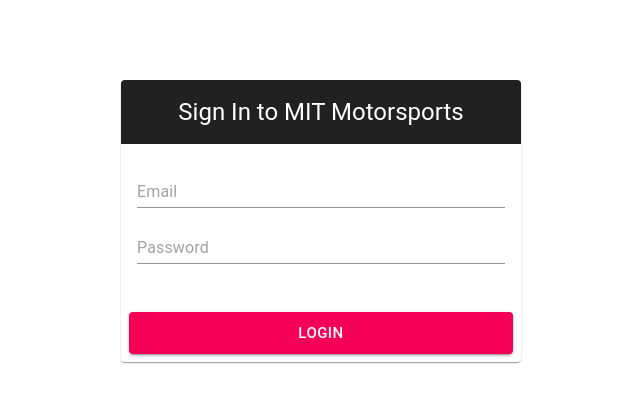
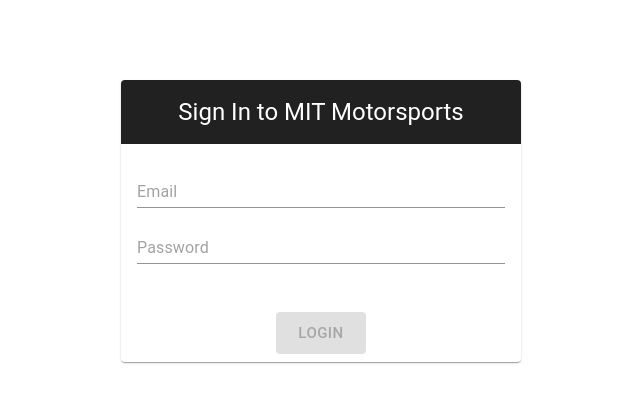
Before and after one commit to MITMotorsports/daq-web-app, a React (Create React App) app: page /signin in a window 1280 px wide. Shown: the top 402 px of the page, without its empty margins (319-959 px from the left). Built offline with nearby package versions, Linux system fonts and the light colour scheme; no server answers.

Commit message:
complete Sign In page

```diff
--- a/src/components/SignIn.tsx
+++ b/src/components/SignIn.tsx
@@ -43,6 +43,7 @@
   // is email and password
   const [email, setEmail] = useState("");
   const [password, setPassword] = useState("");
+  const [failedLogin, setFailedLogin] = useState(false);
 
   // `history` is used to redirect the user back to the homepage
   // once they have logged in
@@ -65,11 +66,10 @@
       })
 
       // An error is thrown if login fails for any reason, which we catch and handle here.
-      // TODO: Can you figure out a way to display the error message to the user?
-      // Maybe store the error message as a state variable and display it in red text.
       .catch((error: firebase.auth.Error) => {
         console.error("Failed to sign in");
         console.log(error.message);
+        setFailedLogin(true);
       });
   };
 
@@ -87,7 +87,7 @@
             placeholder="Email"
             margin="normal"
             onChange={(e) => {
-              // TODO: Set state using this value
+              setEmail(e.target.value);
             }}
           />
           <TextField
@@ -96,11 +96,14 @@
             placeholder="Password"
             margin="normal"
             onChange={(e) => {
-              // TODO: Set state using this value
+              setPassword(e.target.value);
             }}
           />
         </CardContent>
-        <CardActions>
+        <CardActions style={{ display: "flex", flexDirection: "column" }}>
+          {failedLogin === true ? (
+            <h3 style={{ color: "red", fontWeight: "bolder" }}>Login failed</h3>
+          ) : null}
           <Button
             variant="contained"
             size="large"
@@ -108,7 +111,7 @@
             className={classes.loginBtn}
             onClick={handleLogin}
             disabled={
-              undefined // TODO: Button should be disabled if `email` or `password` has length === 0
+              email.length === 0 || password.length === 0 ? true : false
             }
           >
             Login
```
